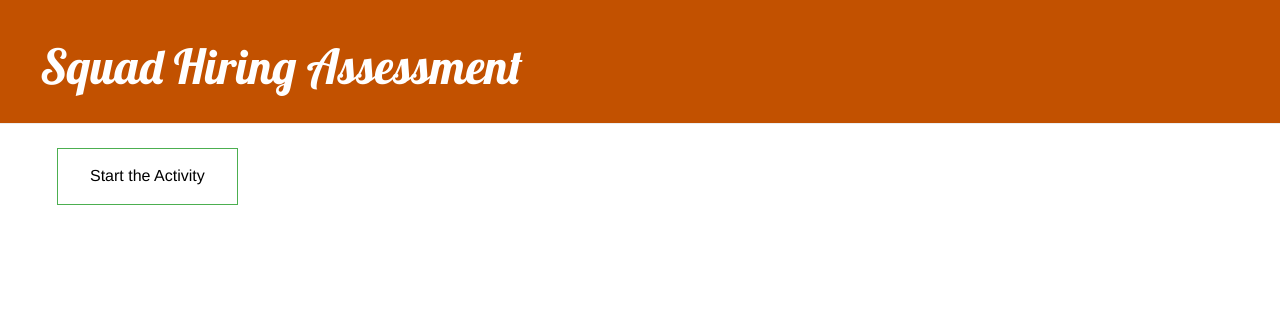
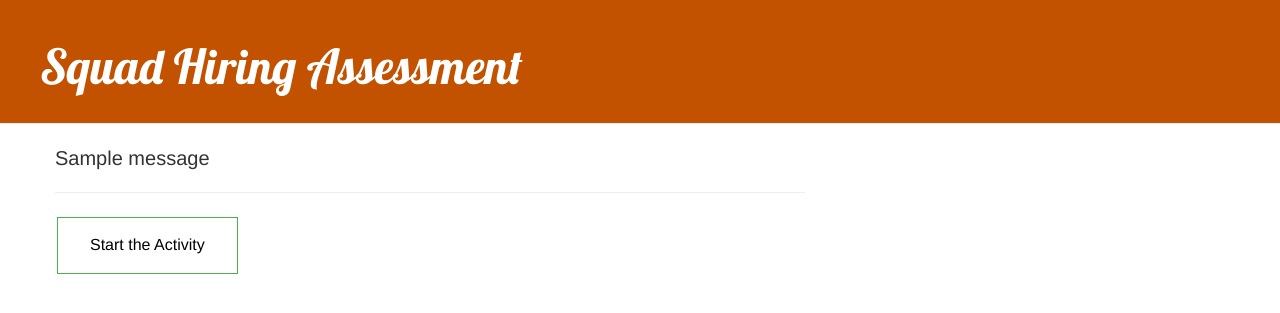
Before and after one commit to singh-gagan/django-hiring-tool, a Django app: page /submission_invite/00000000-0000-0000-0000-000000000001 in a window 1280 px wide. Shown: the top 313 px of the page. Run offline with Django 3.2, Linux system fonts and the light colour scheme; tables that the repository leaves empty hold one stand-in row (values such as "Sample post"); one stand-in notice (Sample message) is shown; parts of the project's set-up code (start-up, migrations or seed data) failed here and were passed over; some libraries are stand-ins or nearby versions.

Commit message:
Added error messages in views and html file

```diff
--- a/hiringapp/templates/hiringapp/display_activity.html
+++ b/hiringapp/templates/hiringapp/display_activity.html
@@ -5,8 +5,12 @@
         {% if invalid %}
             <h3>This is not a valid link.You may contact the recruiter for any communication</h3>
         {% endif %}
-
-
+        {% if messages %}
+            {% for message in messages %}
+                <p style="font-size:20px" >{{ message }}</p>
+            {% endfor %}
+            <hr>
+        {% endif %}
         {% ifequal submission.activity_status "not_yet_started" %}
             <form action={% url 'submission_invite' activity_uuid=submission.activity_uuid %} method="POST">
             {% csrf_token %}
--- a/hiringapp/views.py
+++ b/hiringapp/views.py
@@ -27,6 +27,7 @@ from django.utils import timezone
 from .tasks import send_emails
 from hiringapp.utils import ActivityStatus
 from .utils import EmailType
+from django.contrib import messages
 # Create your views here.
 
 class GmailAuthenticateView(View):
@@ -78,6 +79,7 @@ class SubmissionInviteView(View):
         if submission is None:
             return render(request,'hiringapp/display_activity.html',{'invalid':True})
         if submission.activity_status==ActivityStatus.Started.value:
+            messages.error(request,"Your activity is already started")
             return HttpResponseRedirect(reverse('submission_invite',args=(submission.activity_uuid,)))
         submission.activity_status=ActivityStatus.Started.value
         submission.activity_start_time=timezone.now()
@@ -93,6 +95,7 @@ class SubmitSolutionView(View):
         if submission is None:
             return render(request,'hiringapp/display_activity.html',{'invalid':True})
         if submission.activity_status == ActivityStatus.Submitted.value:
+            messages.error(request, 'You can submit solution only once.')
             return HttpResponseRedirect(reverse('submission_invite',args=(submission.activity_uuid,)))
         submission.activity_status=ActivityStatus.Submitted.value
         submission.activity_solution_link=solution_link_input
```
